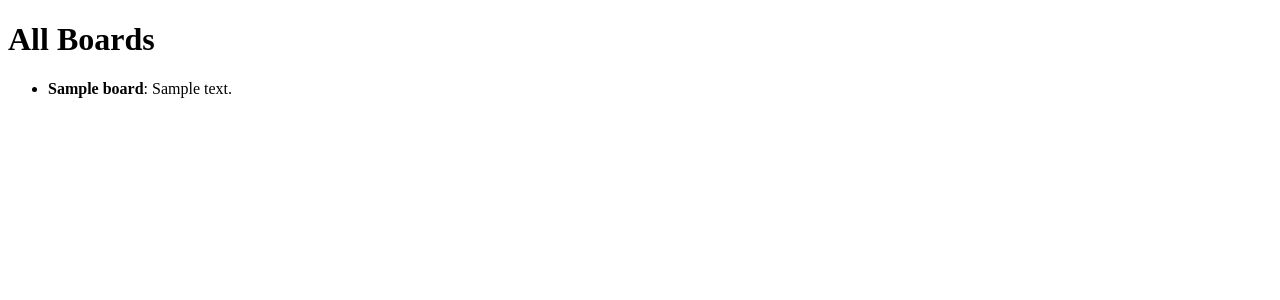
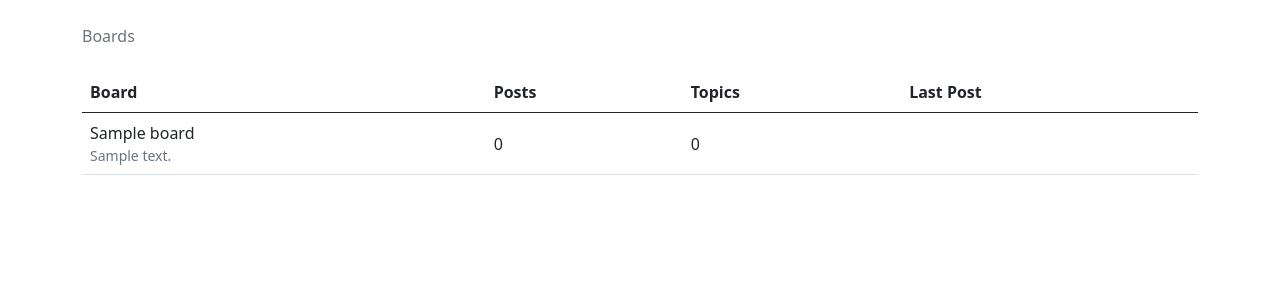
Before and after one commit to kavehkm/Boards, a Django app: page / in a window 1280 px wide. Shown: the top 300 px of the page. Run offline with Django 4.2, Linux system fonts and the light colour scheme; tables that the repository leaves empty hold one stand-in row (values such as "Sample post"); some libraries are stand-ins or nearby versions.

Commit message:
install bootstrap and update base.html & home.html to use bootstrap

```diff
--- a/Boards/templates/base.html
+++ b/Boards/templates/base.html
@@ -1,3 +1,4 @@
+{% load static %}
 <!DOCTYPE html>
 <html lang="en">
 <head>
@@ -5,9 +6,17 @@
     <meta http-equiv="X-UA-Compatible" content="IE=edge">
     <meta name="viewport" content="width=device-width, initial-scale=1.0">
     <title>{% block title %}{% endblock %} | B o a r d s</title>
+    {% block style %}
+    <link rel="stylesheet" href="{% static 'css/bootstrap.min.css' %}">
+    {% endblock %}
 </head>
 <body>
-    {% block content %}
+    <div class="container">
+        {% block content %}
+        {% endblock %}
+    </div>
+    {% block js %}
+    <script src="{% static 'js/bootstrap.bundle.min.js' %}"></script>
     {% endblock %}
 </body>
 </html>
--- a/Boards/templates/home.html
+++ b/Boards/templates/home.html
@@ -3,14 +3,30 @@
 {% block title %}Home{% endblock %}
 
 {% block content %}
-<h1>All Boards</h1>
-{% if boards %}
-<ul>
-{% for board in boards %}
-    <li><b>{{ board.name }}</b>: {{ board.description }}</li>
-{% endfor %}
-</ul>
-{% else %}
-<p>No boards</p>
-{% endif %}
+<ol class="breadcrumb my-4">
+    <li class="breadcrumb-item active">Boards</li>
+</ol>
+<table class="table">
+    <thead class="thead-inverse">
+        <tr>
+            <th>Board</th>
+            <th>Posts</th>
+            <th>Topics</th>
+            <th>Last Post</th>
+        </tr>
+    </thead>
+    <tbody>
+        {% for board in boards %}
+        <tr>
+            <td>
+                {{ board.name }}
+                <small class="text-muted d-block">{{ board.description }}</small>
+            </td>
+            <td class="align-middle">0</td>
+            <td class="align-middle">0</td>
+            <td></td>
+        </tr>
+        {% endfor %}
+    </tbody>
+</table>
 {% endblock %}
```
